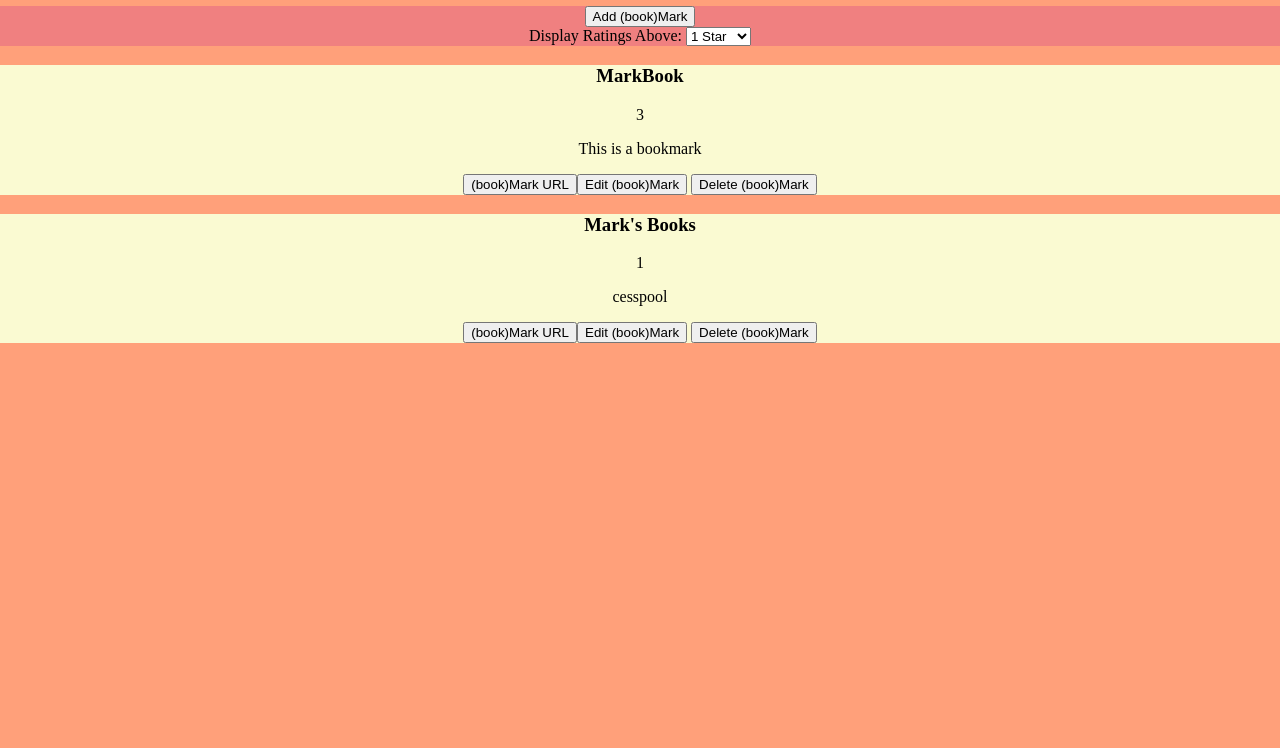
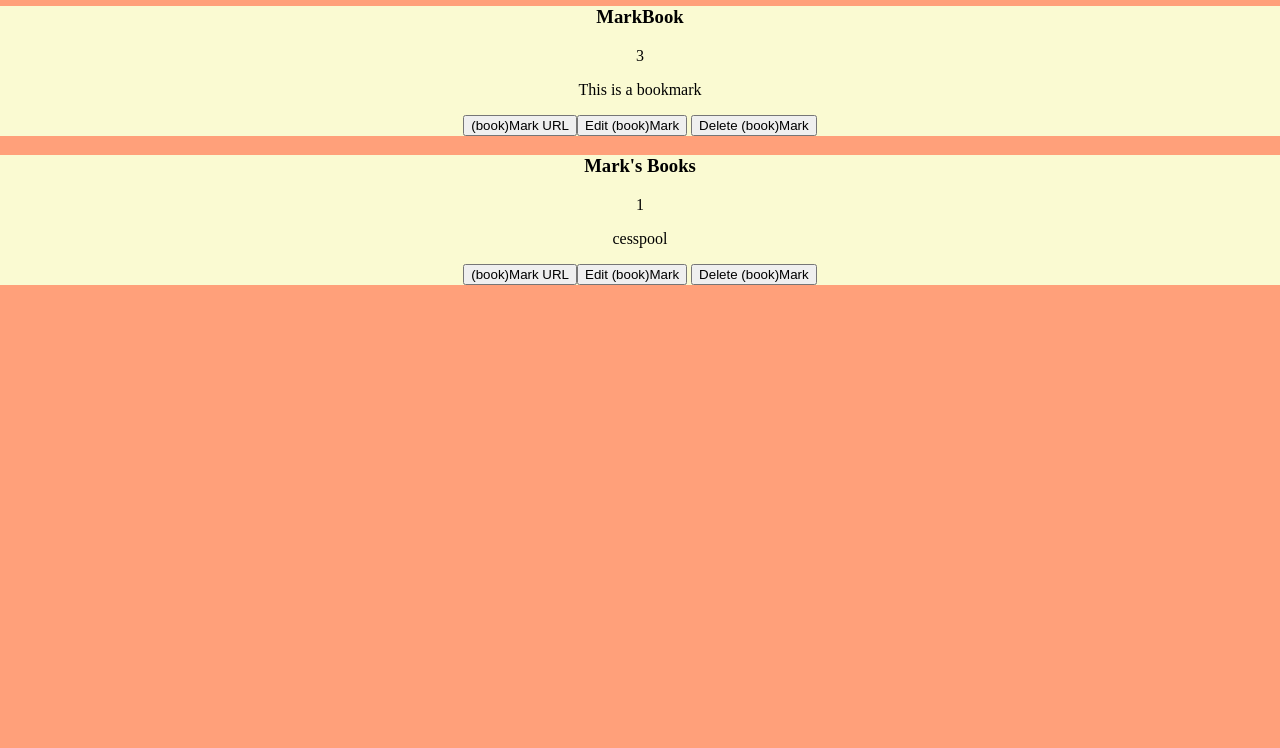
Before and after one commit to thinkful-ei27/Nicholas-bookmarks-app, a plain HTML site: page index.html in a window 1280 px wide. Shown: the part 52-800 px from the top of the page. Drawn offline with nearby package versions, Linux system fonts and the light colour scheme.

Commit message:
Added generateAddSortButtons function which generates the add and sort buttons IF store.erasedAddFilterMark is not true.

```diff
--- a/index.html
+++ b/index.html
@@ -11,19 +11,6 @@
     <header role = 'banner'>
         <h1>Thinkful's Book of Marks</h1>
     </header>
-    <div role = 'container' class = 'wide container add-rating'>
-        <button>Add (book)Mark</button>
-        <form>
-            <label>Display Ratings Above:</label>
-            <select>
-                <option value="1">1 Star</option>
-                <option value="2">2 Stars</option>
-                <option value="3">3 Stars</option>
-                <option value="4">4 Stars</option>
-                <option value="5">5 Stars</option>
-            </select>
-        </form>
-    </div>
   </body>
   <script src="https://code.jquery.com/jquery-3.2.1.min.js"></script>
   <script src="scripts/store.js"></script>
--- a/scripts/index.js
+++ b/scripts/index.js
@@ -1,7 +1,23 @@
 'use strict';
 /* global, api, store.js */
 const bookMarkList = (function(){
-    const testResponse = 'I work';
+    function generateAddSortButtons(){
+        if(!store.erasedAddFilterMark){
+            return `<div role = 'container' class = 'wide container add-rating'>
+            <button>Add (book)Mark</button>
+            <form>
+                <label>Display Ratings Above:</label>
+                <select>
+                    <option value="1">1 Star</option>
+                    <option value="2">2 Stars</option>
+                    <option value="3">3 Stars</option>
+                    <option value="4">4 Stars</option>
+                    <option value="5">5 Stars</option>
+                </select>
+            </form>
+        </div>`;
+        }
+      }
     function generateBookMark(bookMarks){
         //should be able to handle edit and expanded formats
         return (`<div role = 'container' id = 'input later' class ='bookmark'>
@@ -17,20 +33,16 @@ const bookMarkList = (function(){
       </div>`);
       }
     function render() {
+        const addFilter = generateAddSortButtons();
         const bookMarks = store.items.map(bookMark => bookMarkList.generateBookMark(bookMark));
+        $('body').append(addFilter);
         $('body').append(bookMarks);
     };
     return {
-        testResponse,
         generateBookMark,
+        generateAddSortButtons,
         render
     };
 }());
 
 bookMarkList.render();
-
-/*
-function generateAddSortButtons(){
-
-}
-*/
--- a/scripts/store.js
+++ b/scripts/store.js
@@ -4,12 +4,12 @@
 const store = (function(){
   const items =[{title: 'MarkBook', url:'www.google.com', desc: 'This is a bookmark', rating: 3, expanded: true, edit: false},
     {title: 'Mark\'s Books', url: 'www.facebook.com', desc: 'cesspool', rating: 1, expanded: true, edit: false}];
-  let addMark = false;
+  let erasedAddFilterMark = true;
   let displayRating = 1;
   let sErr = '';
   return {
     items,
-    addMark,
+    erasedAddFilterMark,
     displayRating,
     sErr
   };
```
